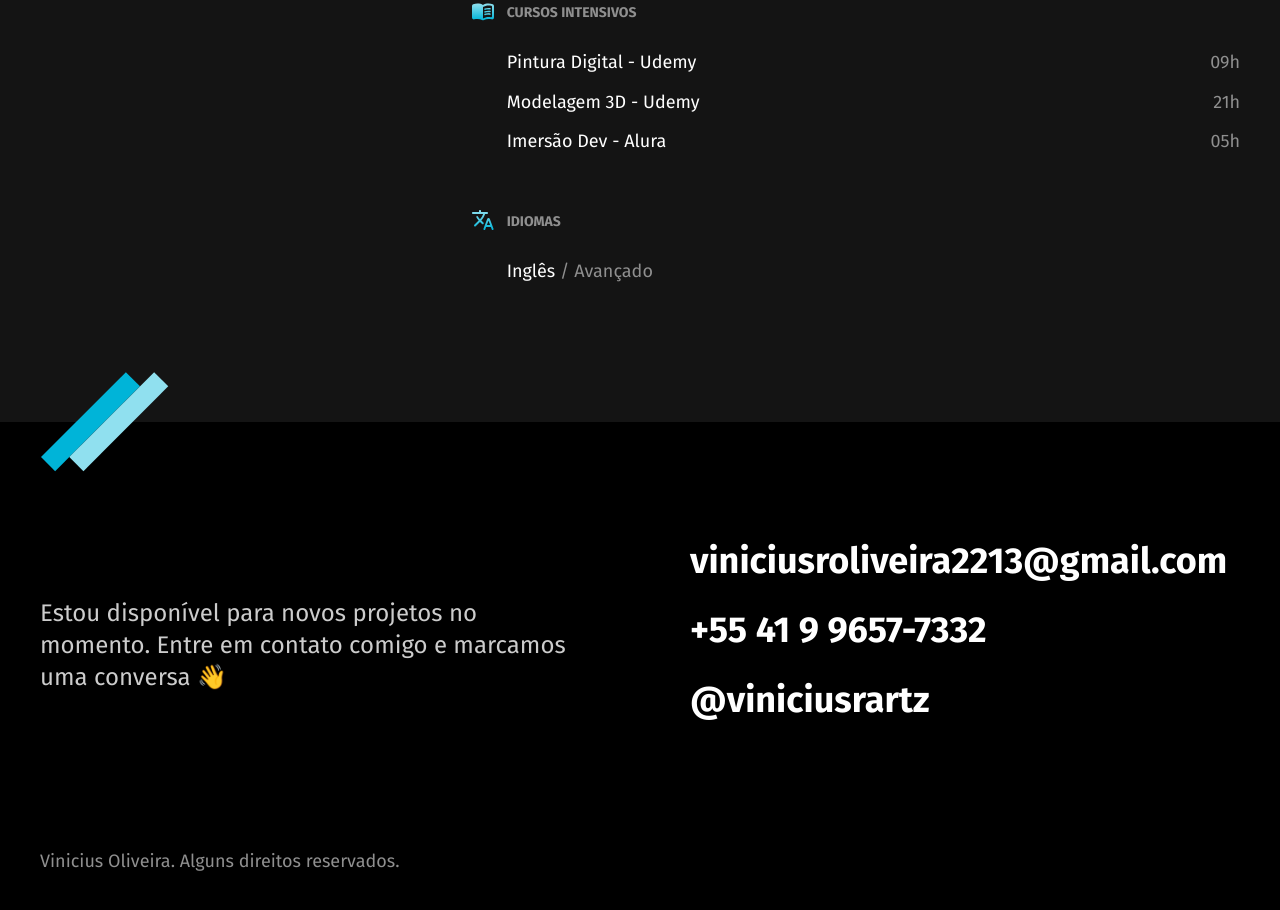
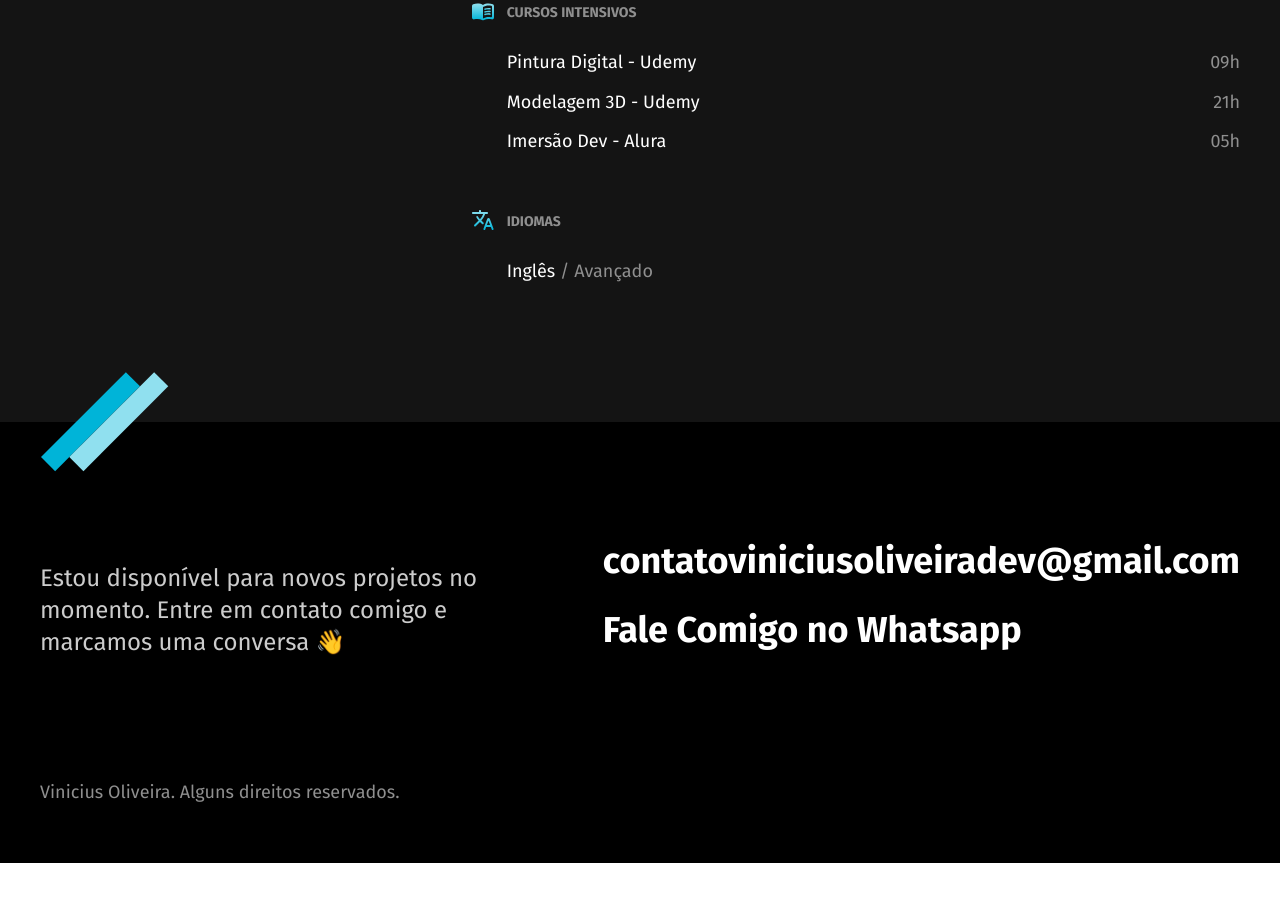
Before and after one commit to oliveiravii/oliveiravii.github.io, a plain HTML site: page index.html in a window 1280 px wide. Shown: the part 2094-3004 px from the top of the page. After the commit the page ends 2957 px from the top, so only its background shows below. Drawn offline with Linux system fonts and the light colour scheme.

Commit message:
Alteração de contatos

```diff
--- a/index.html
+++ b/index.html
@@ -134,9 +134,8 @@
     <div class="footer-conteiner">
       <p class="footer-texto">Estou disponível para novos projetos no momento. Entre em contato comigo e marcamos uma conversa 👋</p>
       <ul class="footer-contato">
-        <li>viniciusroliveira2213@gmail.com</li>
-        <li><a href="https://wa.me/qr/XQ4AYH7BXQNLA1">+55 41 9 9657-7332</a></li>
-        <li><a href="https://www.instagram.com/viniciusrartz?igsh=ZHZlMmF3c21jNGkz">@viniciusrartz</a></li>
+        <li><p><a href="mailto:contatoviniciusoliveiradev@gmail.com">contatoviniciusoliveiradev@gmail.com</a></p></li>
+        <li><a href="https://wa.me/qr/XQ4AYH7BXQNLA1">Fale Comigo no Whatsapp</a></li>
       </ul>
       <p class="footer-copy">Vinicius Oliveira. Alguns direitos reservados.</p>
     </div>
```
Also changed, not shown: img/email.svg (added), img/perfil.jpg, img/telefone.svg (added).
